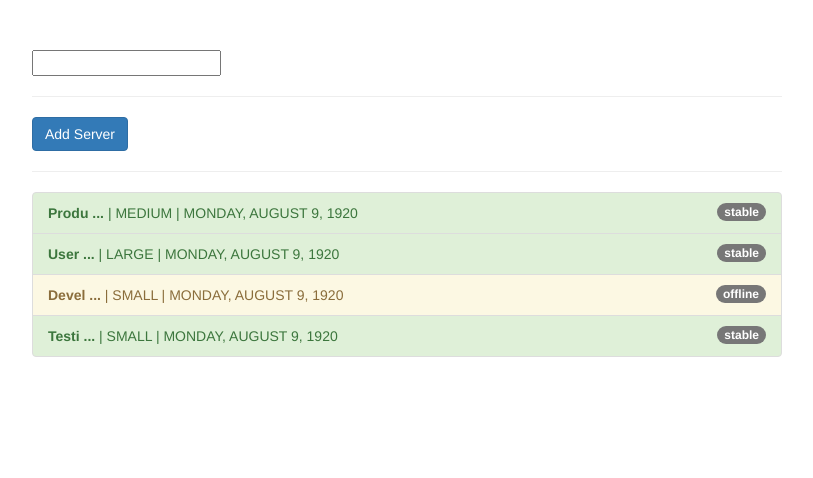
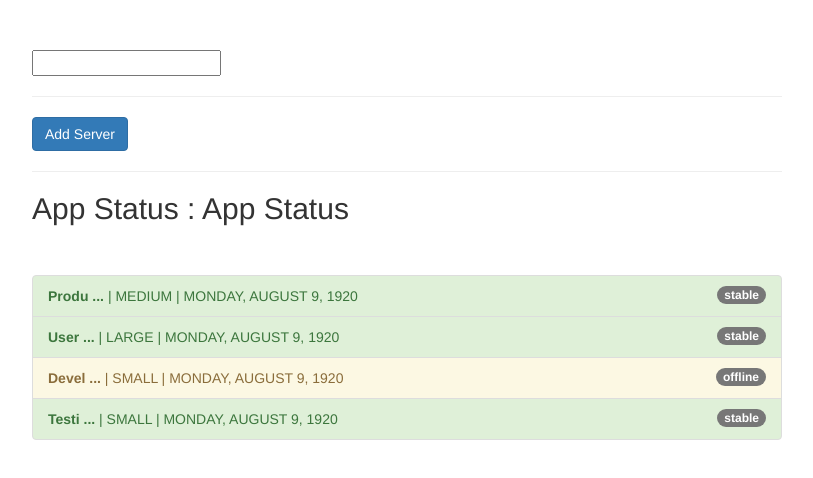
Before and after one commit to manoj1995madushanka/angular-pipes, an Angular app: page / in a window 1280 px wide. Shown: the top 478 px of the page, without its empty margins (233-1046 px from the left). Built offline with nearby package versions, Linux system fonts and the light colour scheme.

Commit message:
async pipe for display promise output

```diff
--- a/src/app/app.component.html
+++ b/src/app/app.component.html
@@ -6,6 +6,8 @@
       <hr>
       <button class="btn btn-primary" (click)="onAddServer()">Add Server</button>
       <hr>
+      <h2>App Status : {{appStatus | async}}</h2>
+      <br><br>
 
       <ul class="list-group">
         <li
--- a/src/app/app.component.ts
+++ b/src/app/app.component.ts
@@ -35,6 +35,12 @@
 
   filteredStatus: string;
 
+  appStatus = new Promise((resolve, reject) => {
+    setTimeout(() => {
+      resolve('App Status');
+    }, 2000);
+  });
+
   ngOnInit(): void {
     this.filteredStatus = '';
   }
```
